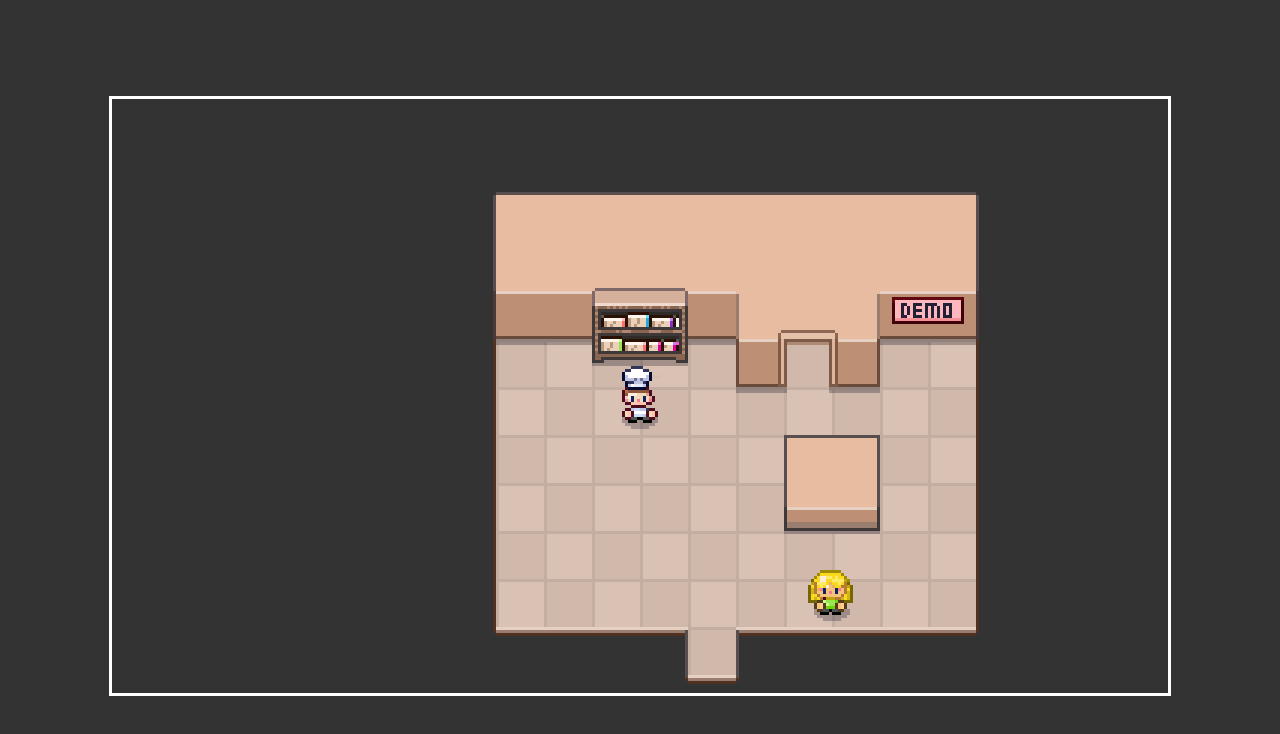
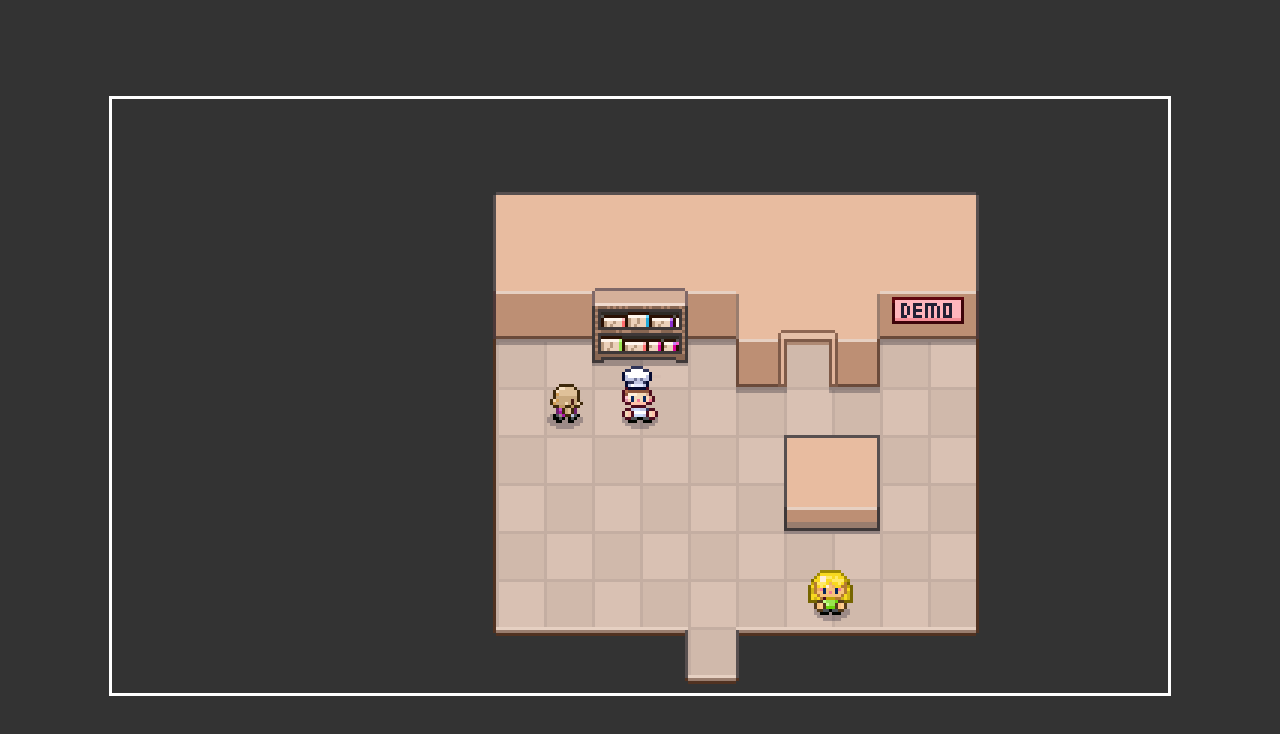
Before and after one commit to Stryder91/tuto_2dGame, a plain HTML site: page index.html in a window 1280 px wide. Drawn offline with Linux system fonts and the light colour scheme.

Commit message:
Part 8 1/2 behaviorLoop

```diff
--- a/GameObject.js
+++ b/GameObject.js
@@ -1,5 +1,6 @@
 class GameObject {
   constructor(config) {
+    this.id = null;
 		this.isMounted = false;
     this.x = config.x || 0;
     this.y = config.y || 0;
@@ -8,13 +9,40 @@ class GameObject {
       gameObject: this,
       src: config.src || "/images/characters/people/hero.png",
     });
+
+    this.behaviorLoop = config.behaviorLoop || [];
+    this.behaviorLoopIndex = 0;
   }
 
 	mount(map) {
 		this.isMounted = true;
 		map.addWall(this.x, this.y);
+
+    setTimeout(() => {
+      this.doBehaviorEvent(map);
+    }, 100);
 	}
-  update() {
+  update() {}
 
+  async doBehaviorEvent(map) {
+
+    if (map.isCutscenePlaying || this.behaviorLoop.length === 0) {
+      return;
+    }
+
+    // Setting up event
+    let eventConfig = this.behaviorLoop[this.behaviorLoopIndex];
+    eventConfig.who = this.id;
+
+    const eventHandler = new OverworldEvent({ map, event: eventConfig });
+    await eventHandler.init();
+
+    this.behaviorLoopIndex += 1;
+    if (this.behaviorLoopIndex === this.behaviorLoop.length) {
+      this.behaviorLoopIndex = 0;
+    }
+
+    // DO it again!
+    this.doBehaviorEvent(map);
   }
 }
--- a/Overworld.js
+++ b/Overworld.js
@@ -15,10 +15,6 @@ class Overworld {
       // Establish the camera person
       // Now it's on hero but can change!
       const cameraPerson = this.map.gameObjects.hero;
-
-      // Update all objects
-      // Object.values(this.map.gameObjects).forEach(object => {
-      // });
 
       this.map.drawLowerImage(this.ctx, cameraPerson);
 
--- /dev/null
+++ b/OverworldEvent.js
@@ -0,0 +1,35 @@
+class OverworldEvent {
+	constructor({map, event}) {
+		this.map = map;
+		this.event = event;
+	}
+
+	stand(resolve) {
+
+	}
+
+	walk(resolve) {
+		const who = this.map.gameObjects[ this.event.who ];
+		who.startBehavior({
+			map: this.map
+		}, {
+			type: 'walk',
+			direction: this.event.direction
+		});
+
+		const completeHandler = e => {
+			if (e.detail.whoId === this.event.who) {
+				document.removeEventListener("PersonWalkingComplete", completeHandler);
+				resolve();
+			}
+		}
+
+		document.addEventListener("PersonWalkingComplete", completeHandler)
+	}
+
+	init() {
+		return new Promise(resolve => {
+			this[this.event.type](resolve)
+		})
+	}
+}
--- a/OverworldMap.js
+++ b/OverworldMap.js
@@ -8,6 +8,8 @@ class OverworldMap {
 
     this.upperImage = new Image();
     this.upperImage.src = config.upperSrc;
+
+    this.isCutscenePlaying = false;
   }
 
   drawLowerImage(ctx, cameraPerson) {
@@ -30,10 +32,12 @@ class OverworldMap {
 	}
 
 	mountObjects() {
-		Object.values(this.gameObjects).forEach(o => {
+		Object.keys(this.gameObjects).forEach(key => {
 
+      let object = this.gameObjects[key];
+      object.id = key;
 			// todo: determine if this object should actually mount
-			o.mount(this)
+			object.mount(this)
 		})
 	}
 
@@ -62,10 +66,28 @@ window.OverworldMaps = {
         x: utils.withGrid(3),
         y: utils.withGrid(5),
       }),
-      npc1: new Person({
+      npcA: new Person({
         x: utils.withGrid(7),
         y: utils.withGrid(9),
-        src: "/images/characters/people/npc1.png"
+        src: "/images/characters/people/npc1.png",
+        behaviorLoop: [
+          { type: "stand", direction: "left", time: 800},
+          { type: "stand", direction: "up", time: 800},
+          { type: "stand", direction: "right", time: 1200},
+          { type: "stand", direction: "up", time: 300},
+        ]
+      }),
+      npcB: new Person({
+        x: utils.withGrid(2),
+        y: utils.withGrid(6),
+        src: "/images/characters/people/npc2.png",
+        behaviorLoop: [
+          { type: "walk", direction: "left"},
+          // { type: "stand", direction: "up", time: 800},
+          { type: "walk", direction: "up"},
+          { type: "walk", direction: "right"},
+          { type: "walk", direction: "down"},
+        ]
       })
     },
 		walls: {
--- a/Person.js
+++ b/Person.js
@@ -40,10 +40,10 @@ class Person extends GameObject {
 			if (state.map.isSpaceTaken(this.x, this.y, this.direction)) {
 				return;
 			}
-
 			// Ready to walk
 			state.map.moveWall(this.x, this.y, this.direction);
 			this.movingProgressRemaining = 16;
+			this.updateSprite(state);
 		}
 	}
 
@@ -51,6 +51,13 @@ class Person extends GameObject {
 		const [property, change] = this.directionUpdate[this.direction]
 		this[property] += change;
 		this.movingProgressRemaining -= 1;
+
+		if (this.movingProgressRemaining === 0) {
+			// We finished the walk
+			utils.emitEvent("PersonWalkingComplete", {
+				whoId: this.id
+			})
+		}
 	}
 
 	updateSprite(state) {
--- a/index.html
+++ b/index.html
@@ -17,6 +17,7 @@
 		<script src="/Person.js"></script>
 		<script src="/Sprite.js "></script>
 		<script src="/OverworldMap.js"></script>
+    <script src="/OverworldEvent.js"></script>
     <script src="/init.js"></script>
 
   </body>
--- a/init.js
+++ b/init.js
@@ -1,8 +1,6 @@
 (function () {
-
   const overworld = new Overworld({
     element: document.querySelector(".game-container")
   });
   overworld.init();
-
 })();
--- a/utils.js
+++ b/utils.js
@@ -2,9 +2,11 @@ const utils = {
 	withGrid(n) {
 		return n*16;
 	},
+
 	asGridCoord(x, y) {
 		return `${x*16}, ${y*16}`
 	},
+
 	nextPosition(initialX, initialY, direction) {
 		let x = initialX;
 		let y = initialY;
@@ -20,5 +22,10 @@ const utils = {
 			y += size;
 		}
 		return {x, y}
+	},
+
+	emitEvent(name, detail) {
+		const event = new CustomEvent(name, {detail});
+		document.dispatchEvent(event);
 	}
 }
```
